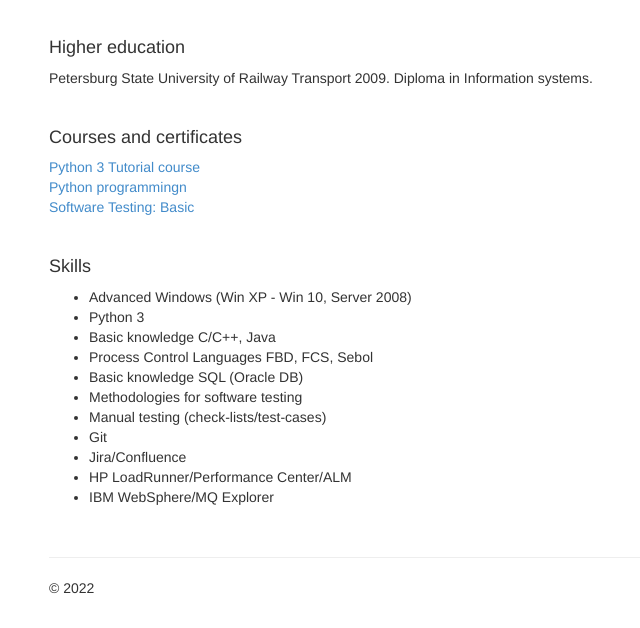
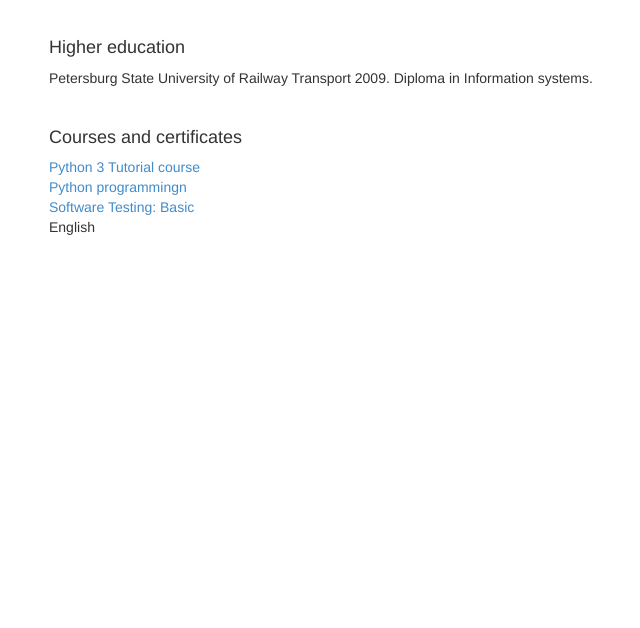
Before and after one commit to dontpanic87/ksubb, a Flask app: page /about in a window 1280 px wide. Shown: the part 625-1253 px from the top of the page, without its empty margins (21-661 px from the left). After the commit the page ends 860 px from the top, so only its background shows below. Run offline with Flask 2, Linux system fonts and the light colour scheme; some libraries are stand-ins or nearby versions.

Commit message:
Update about.html

```diff
--- a/templates/about.html
+++ b/templates/about.html
@@ -93,7 +93,8 @@
 <p>
     <a href="https://www.sololearn.com/Certificate/1073-10606560/pdf/">Python 3 Tutorial course</a><br />
     <a href="https://stepik.org/cert/129324">Python programmingn</a><br />
-    <a href="https://stepik.org/cert/163587">Software Testing: Basic</a>
+    <a href="https://stepik.org/cert/163587">Software Testing: Basic</a><br />
+    English <a href="https://www.efset.org/cert/gSUC4K</a>
 </p><br />
 
 <p>
```
